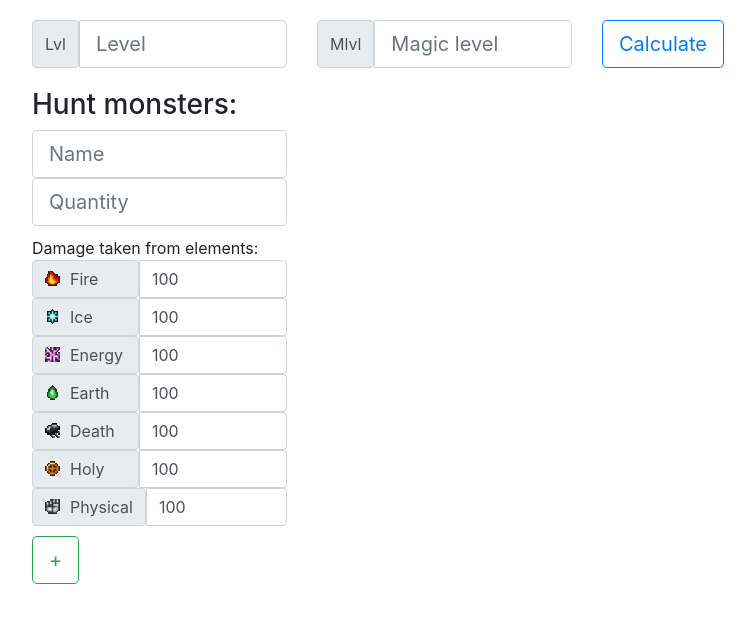
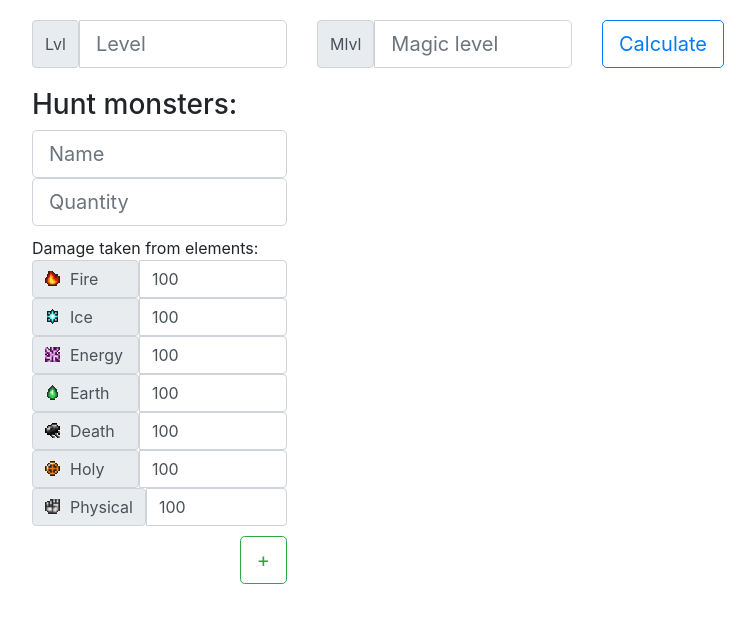
Before and after one commit to joviparradiaz/HuntCalc, a plain HTML site: page index.html in a window 1280 px wide. Shown: the whole page, without its empty margins (53-808 px from the left). Drawn offline with nearby package versions, Linux system fonts and the light colour scheme.

Commit message:
Update index.html

```diff
--- a/index.html
+++ b/index.html
@@ -89,7 +89,7 @@
         <input id="physicalResistInput" class="form-control" type="number" placeholder="Physical resistance" aria-label="Physical resistance" value="100">
       </div>
 
-      <button id="addButton" type="button" class="btn btn-outline-success btn-lg" style="margin-top:10px">+</button>
+      <button id="addButton" type="button" class="btn btn-outline-success btn-lg" style="margin-top:10px;float:right;">+</button>
     </div>
     <div class="col-md-9">
       <div id="huntMobs"class="row">
```
